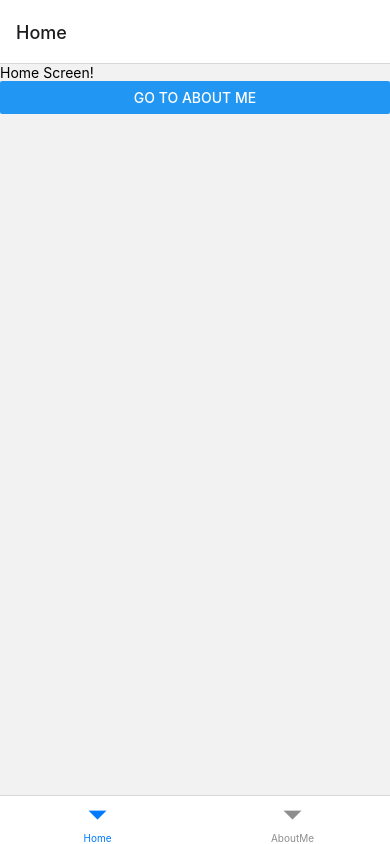
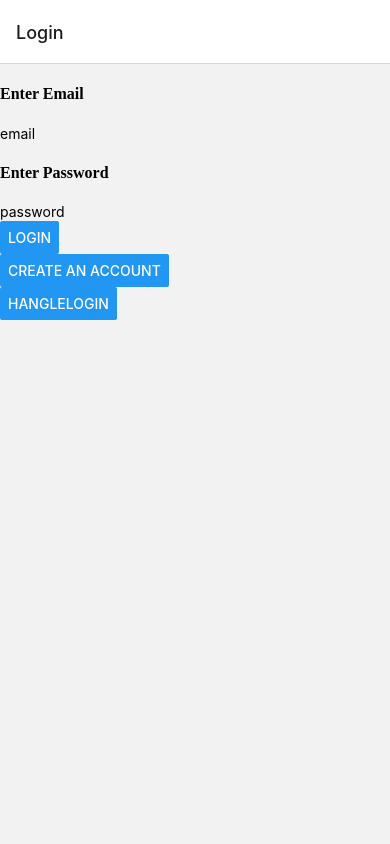
Before and after one commit to danielfisher414/MobileProject, a React Native app in the folder mobile-app/: screen / in a window 390 px wide. Built offline with nearby package versions, Linux system fonts and the light colour scheme.

Commit message:
able to store and retrive token from storage

```diff
--- a/mobile-app/App.js
+++ b/mobile-app/App.js
@@ -1,18 +1,39 @@
 
 import React, { useState, useEffect } from 'react';
-import { View } from 'react-native';
+import { Text, TextInput, View, Button, Alert } from 'react-native';
 import {Navigation, HomeTab} from './navigation';
 import { createNativeStackNavigator } from '@react-navigation/native-stack';
 import { NavigationContainer, useNavigation } from '@react-navigation/native';
+import AsyncStorage from '@react-native-async-storage/async-storage';
 
 const App = () => {
-  const [showNavigation, setShowNavigation] = useState(false);
+  const setToken =(token) =>{
+    this.token = token;
+  }
+  const getToken =() =>{
+    return this.token;
+  }
 
+  const [id, setId] = useState(null);
+
+
+  useEffect(() => {
+    AsyncStorage.getItem('id')
+      .then((value) => {
+        if (value !== null) {
+          setId(value);
+        }
+      })
+      .catch((error) => console.log(error));
+  }, []);
+
+  // this.setNavigation(false);
 
   return (
 
     <NavigationContainer>
-      {showNavigation ? <Navigation/>:<HomeTab/>}
+      {id != null ? <HomeTab/>:<Navigation/>}
+      {/* <Button title="hi" onPress={this.checkLoggedIn}/> */}
     </NavigationContainer>
 
   );
--- a/mobile-app/screens/login.js
+++ b/mobile-app/screens/login.js
@@ -1,33 +1,50 @@
 import React, { Component } from 'react';
-import ReactDOM  from 'react-dom';
+import ReactDOM from 'react-dom';
 import { Text, TextInput, View, Button, Alert } from 'react-native';
 import emailValidator from 'email-validator';
 import passwordValidator from 'password-validator';
-import {PasswordBox} from '../loginValidation/passwordBox';
+import { PasswordBox } from '../loginValidation/passwordBox';
 import { EmailBox } from '../loginValidation/emailBox';
-import {SuccessBox} from '../loginValidation/successBox';
+import { SuccessBox } from '../loginValidation/successBox';
 import { useNavigation } from '@react-navigation/native';
-import {Navigation} from '../navigation';
+import { Navigation } from '../navigation';
+import { App } from '../App';
+import AsyncStorage from '@react-native-async-storage/async-storage';
 // import { createNativeStackNavigator } from '@react-navigation/native-stack’
 
+function rand() {
+  return (Math.floor(Math.random() * (200 - 100) + 500).toString());
+}
 class Login extends Component {
-    constructor(props){
+  constructor(props) {
     super(props);
-      this.state = {email:'',password:''};
+    this.state = { email: '', password: '' };
+    this.handleLogin = this.handleLogin.bind(this);
   };
 
 
+
   handleLogin = () => {
-    const { navigation } = this.props;
-    navigation.navigate('Home');
+    const token = rand();
+    try {
+      AsyncStorage.setItem('id', token)
+        .then(() => {
+          console.log('Value stored successfully!');
+        })
+        .catch((error) => {
+          console.log('AsyncStorage error: ', error);
+        });
+    } catch (error) {
+      console.log('Something went wrong: ', error);
+    }
   };
 
-  createAccount= () => {
+  createAccount = () => {
     const { navigation } = this.props;
     navigation.navigate('CreateAccount');
   };
 
-  validatePassword = (password) =>{
+  validatePassword = (password) => {
     const schema = new passwordValidator();
 
     schema
@@ -47,34 +64,34 @@ class Login extends Component {
     }
   }
 
-    validationTest = (email,password)=>{
+  validationTest = (email, password) => {
 
 
 
-      let bothCheck=false;
-      let emailCheck=this.validationEmail(email);
-      let passwordCheck=this.validatePassword(password);
+    let bothCheck = false;
+    let emailCheck = this.validationEmail(email);
+    let passwordCheck = this.validatePassword(password);
 
 
 
-      if(emailCheck===false && passwordCheck===false){
+    if (emailCheck === false && passwordCheck === false) {
 
       // here
-        ReactDOM.render(<EmailBox/>, document.getElementById('emailValidation'));
-        ReactDOM.render(<PasswordBox/>, document.getElementById('passwordValidation'));
+      ReactDOM.render(<EmailBox />, document.getElementById('emailValidation'));
+      ReactDOM.render(<PasswordBox />, document.getElementById('passwordValidation'));
 
-      } else if(emailCheck === false ){
-        ReactDOM.render(<EmailBox/>, document.getElementById('emailValidation'));
+    } else if (emailCheck === false) {
+      ReactDOM.render(<EmailBox />, document.getElementById('emailValidation'));
     }
-      else if(passwordCheck === false ){
+    else if (passwordCheck === false) {
 
-        ReactDOM.render(<PasswordBox/>, document.getElementById('passwordValidation'));
+      ReactDOM.render(<PasswordBox />, document.getElementById('passwordValidation'));
 
     }
-      else{
+    else {
       // this.handleLogin();
-        ReactDOM.render(<SuccessBox/>, document.getElementById('successValidation'));
-        bothCheck=true;
+      ReactDOM.render(<SuccessBox />, document.getElementById('successValidation'));
+      bothCheck = true;
 
 
     }
@@ -84,13 +101,13 @@ class Login extends Component {
     return bothCheck;
   }
 
-    validationEmail = (email)=>{
+  validationEmail = (email) => {
     return emailValidator.validate(email);
   }
 
-    login=()=>{
+  login = () => {
 
-      if(this.validationTest(this.state.email,this.state.password)==true){
+    if (this.validationTest(this.state.email, this.state.password) == true) {
       fetch('http://localhost:3333/api/1.0.0/login', {
         method: 'POST',
         headers: {
@@ -110,7 +127,7 @@ class Login extends Component {
             // return response.json(); // Return the JSON response
           } else {
             // Error
-            alert(this.state.email+" "+this.state.password)
+            alert(this.state.email + " " + this.state.password)
             throw new Error('Something went wrong');
           }
         })
@@ -126,12 +143,12 @@ class Login extends Component {
 
   };
 
-    handleEmailTextChange=(newtext)=>{
-      this.setState({email:newtext})
+  handleEmailTextChange = (newtext) => {
+    this.setState({ email: newtext })
   };
 
-    handlePasswordTextChange=(newtext)=>{
-      this.setState({password:newtext})
+  handlePasswordTextChange = (newtext) => {
+    this.setState({ password: newtext })
   };
 
   render() {
@@ -156,13 +173,12 @@ class Login extends Component {
             <div id='passwordValidation'></div>
 
           </div>
-          <Button title="Login" onPress={this.login}/>
-          <Button title="Create An Account" onPress={this.createAccount}/>
-
+          <Button title="Login" onPress={this.login} />
+          <Button title="Create An Account" onPress={this.createAccount} />
+          <Button title="hangleLogin" onPress={this.handleLogin} />
 
           <div id='successValidation'></div>
         </div>
-
 
       </View>
     );
--- /dev/null
+++ b/package.json
@@ -0,0 +1,5 @@
+{
+  "dependencies": {
+    "@react-native-async-storage/async-storage": "^1.17.11"
+  }
+}
```
Also changed, not shown: 2 other files (tests, documents, lock files or other folders). Lines whose indentation alone changed are shown as unchanged.
